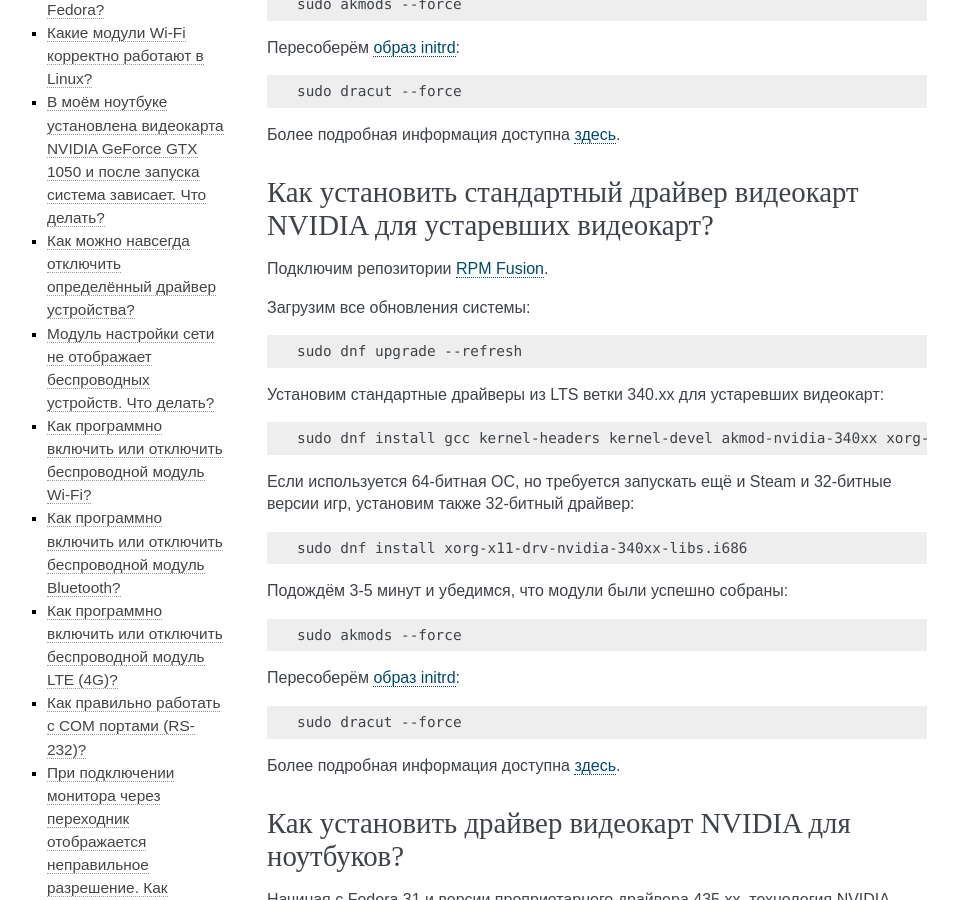
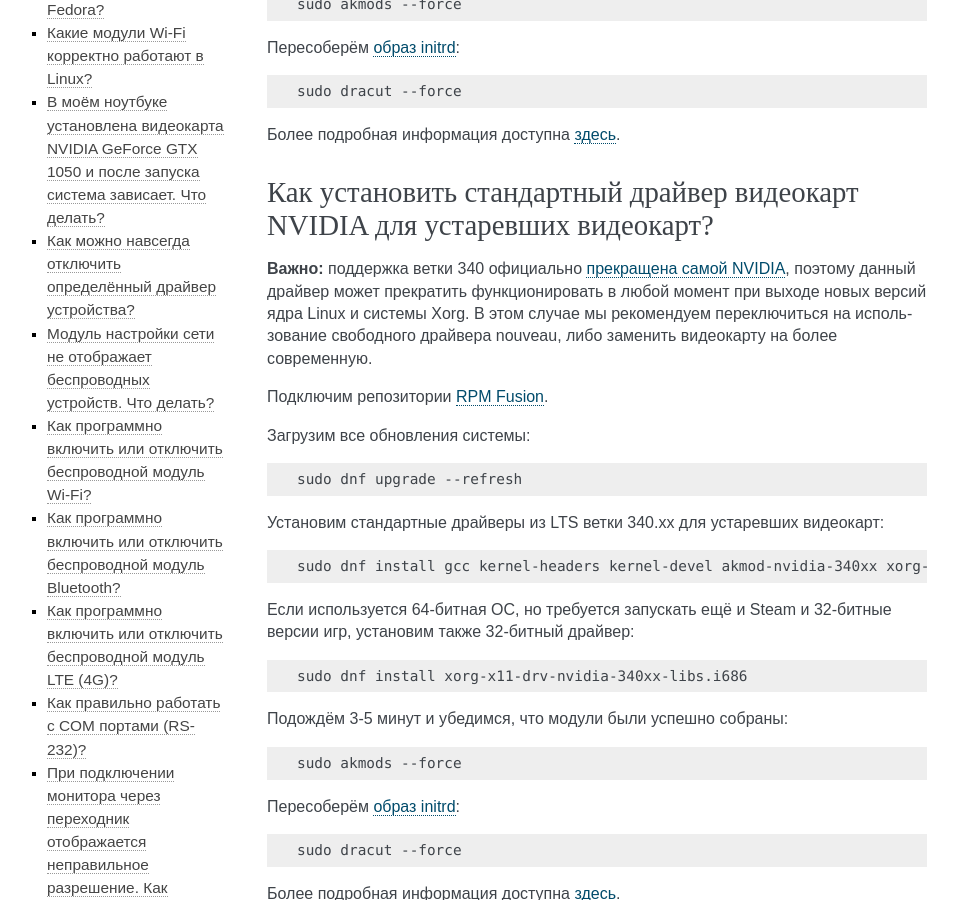
Before and after one commit to RussianFedora/FAQ, a Sphinx documentation site: the page built from source/hardware.rst, in a window 1280 px wide and 900 px high, scrolled down 1673 px. Shown: the whole window, without its empty margins (153-1111 px from the left). Built offline with Sphinx 7.4.7, drawn with Linux system fonts in a browser that asks for light colours.

Commit message:
Added warning to NVIDIA 340 driver.

```diff
--- a/source/hardware.rst
+++ b/source/hardware.rst
@@ -126,6 +126,8 @@
 
 Как установить стандартный драйвер видеокарт NVIDIA для устаревших видеокарт?
 ================================================================================
+
+**Важно:** поддержка ветки 340 официально `прекращена самой NVIDIA <https://www.phoronix.com/scan.php?page=news_item&px=NVIDIA-Retires-G8x-GT2xx>`__, поэтому данный драйвер может прекратить функционировать в любой момент при выходе новых версий ядра Linux и системы Xorg. В этом случае мы рекомендуем переключиться на использование свободного драйвера nouveau, либо заменить видеокарту на более современную.
 
 Подключим репозитории :ref:`RPM Fusion <rpmfusion>`.
 
```
